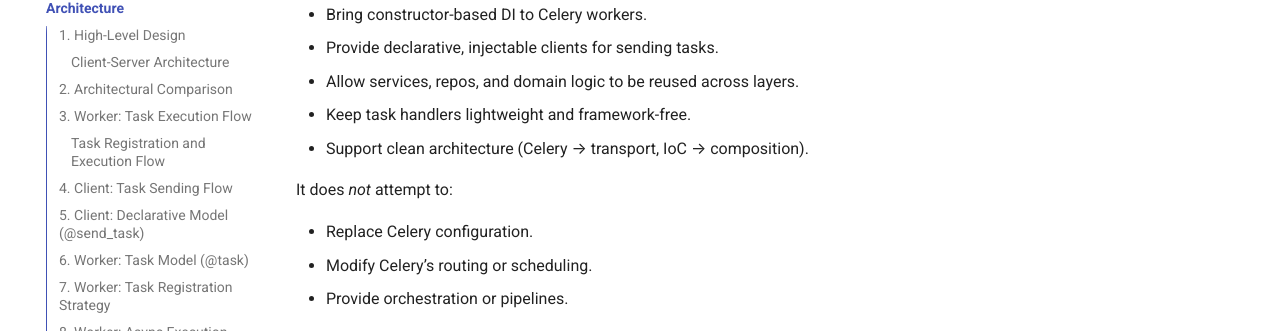
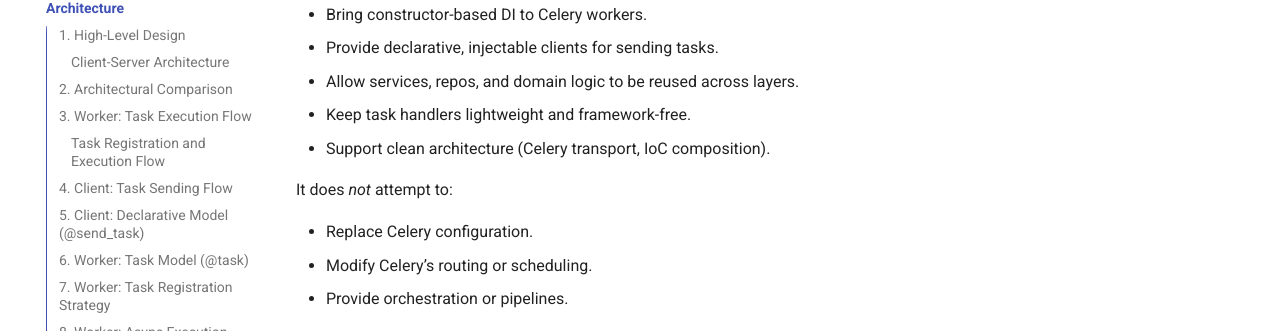
Before and after one commit to dperezcabrera/pico-celery, an MkDocs documentation site: the page built from docs/architecture.md, in a window 1280 px wide and 900 px high, scrolled down 9416 px. Shown: the part 121-452 px from the top of the window. Built offline with MkDocs 1.6.1 and Material for MkDocs 9.7.7, drawn with Linux system fonts in a browser that asks for light colours; comment, search, counter and statistics services are not loaded.

Commit message:
Docs QA: strip emojis, fix stale symbols and non-printable characters

```diff
--- a/docs/architecture.md
+++ b/docs/architecture.md
@@ -307,7 +307,7 @@ stateDiagram-v2
 * Provide declarative, injectable clients for sending tasks.
 * Allow services, repos, and domain logic to be reused across layers.
 * Keep task handlers lightweight and framework-free.
-* Support clean architecture (Celery → transport, IoC → composition).
+* Support clean architecture (Celery  transport, IoC  composition).
 
 It does *not* attempt to:
 
```
